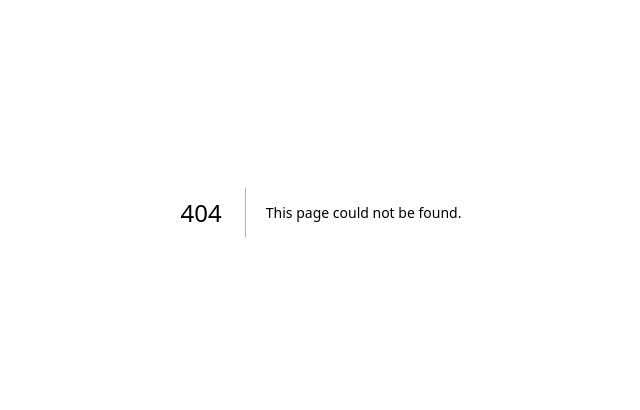
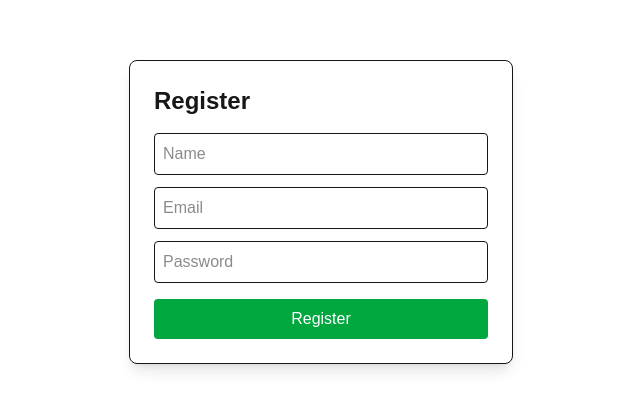
Before and after one commit to mahi2k67/Task-Management, a Next.js app: page /register in a window 1280 px wide. Before the commit this address had no page. Shown: the part 188-598 px from the top of the page, without its empty margins (319-959 px from the left). Built offline with nearby package versions, Linux system fonts and the light colour scheme.

Commit message:
Build login register dashboard UI

```diff
--- /dev/null
+++ b/app/dashboard/page.tsx
@@ -0,0 +1,21 @@
+export default function DashboardPage() {
+  return (
+    <main className="min-h-screen p-8">
+      <h1 className="text-3xl font-bold mb-6">
+        Task Dashboard
+      </h1>
+
+      <button className="bg-blue-600 text-white px-4 py-2 rounded mb-6">
+        Add Task
+      </button>
+
+      <div className="border p-4 rounded shadow">
+        <h2 className="text-xl font-semibold">
+          Learn Next.js
+        </h2>
+        <p>Status: Pending</p>
+        <p>Priority: High</p>
+      </div>
+    </main>
+  );
+}
--- /dev/null
+++ b/app/login/page.tsx
@@ -0,0 +1,25 @@
+export default function LoginPage() {
+  return (
+    <main className="min-h-screen flex items-center justify-center">
+      <div className="w-96 p-6 shadow-lg rounded-lg border">
+        <h1 className="text-2xl font-bold mb-4">Login</h1>
+
+        <input
+          type="email"
+          placeholder="Email"
+          className="w-full border p-2 rounded mb-3"
+        />
+
+        <input
+          type="password"
+          placeholder="Password"
+          className="w-full border p-2 rounded mb-4"
+        />
+
+        <button className="w-full bg-blue-600 text-white p-2 rounded">
+          Login
+        </button>
+      </div>
+    </main>
+  );
+}
--- a/app/page.tsx
+++ b/app/page.tsx
@@ -1,9 +1,23 @@
+import Link from "next/link";
+
 export default function Home() {
   return (
-    <main className="flex min-h-screen items-center justify-center">
+    <main className="min-h-screen flex flex-col items-center justify-center gap-4">
       <h1 className="text-3xl font-bold">
         Task Management App
       </h1>
+
+      <Link href="/login" className="text-blue-600">
+        Login
+      </Link>
+
+      <Link href="/register" className="text-blue-600">
+        Register
+      </Link>
+
+      <Link href="/dashboard" className="text-blue-600">
+        Dashboard
+      </Link>
     </main>
   );
 }
--- /dev/null
+++ b/app/register/page.tsx
@@ -0,0 +1,31 @@
+export default function RegisterPage() {
+  return (
+    <main className="min-h-screen flex items-center justify-center">
+      <div className="w-96 p-6 shadow-lg rounded-lg border">
+        <h1 className="text-2xl font-bold mb-4">Register</h1>
+
+        <input
+          type="text"
+          placeholder="Name"
+          className="w-full border p-2 rounded mb-3"
+        />
+
+        <input
+          type="email"
+          placeholder="Email"
+          className="w-full border p-2 rounded mb-3"
+        />
+
+        <input
+          type="password"
+          placeholder="Password"
+          className="w-full border p-2 rounded mb-4"
+        />
+
+        <button className="w-full bg-green-600 text-white p-2 rounded">
+          Register
+        </button>
+      </div>
+    </main>
+  );
+}
```
